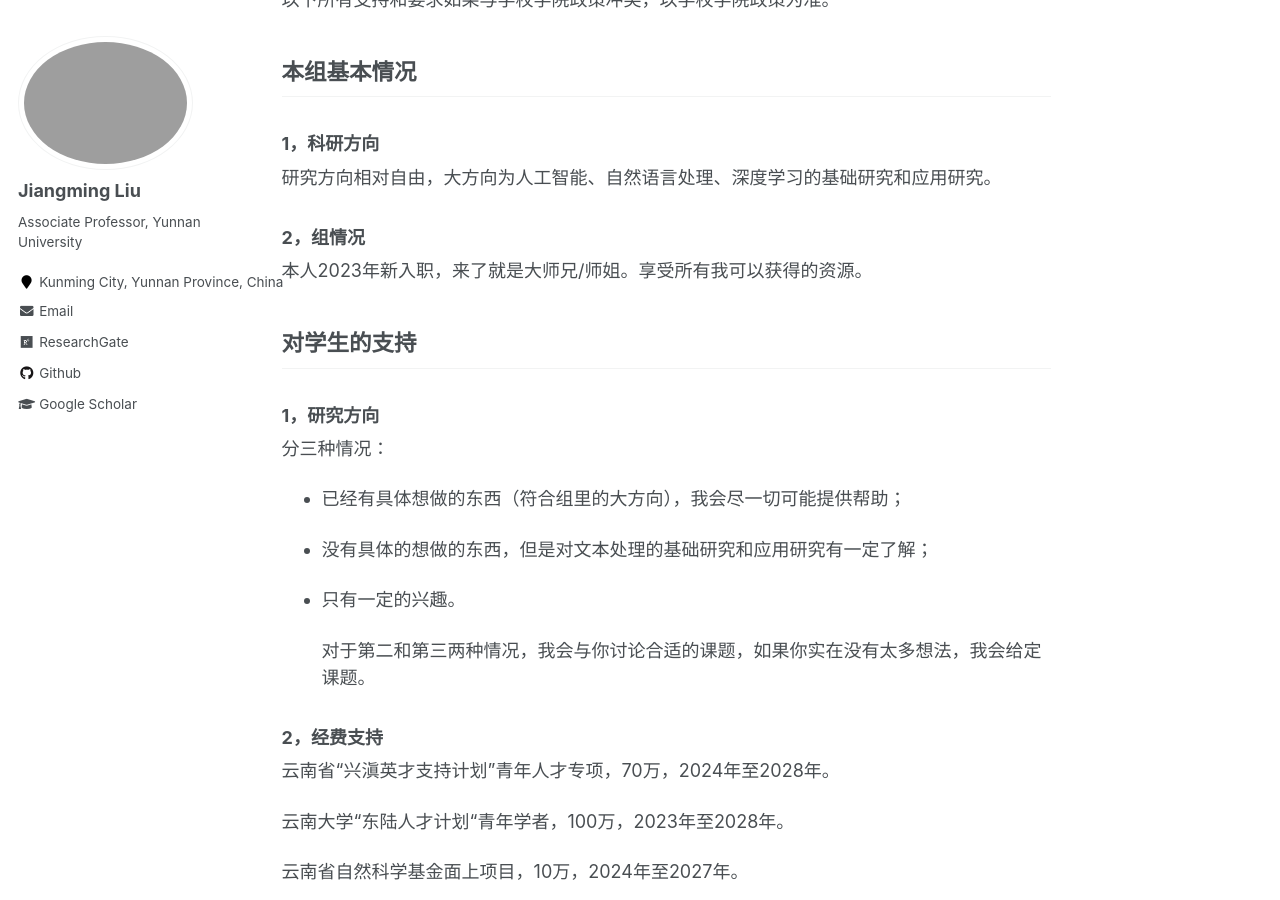
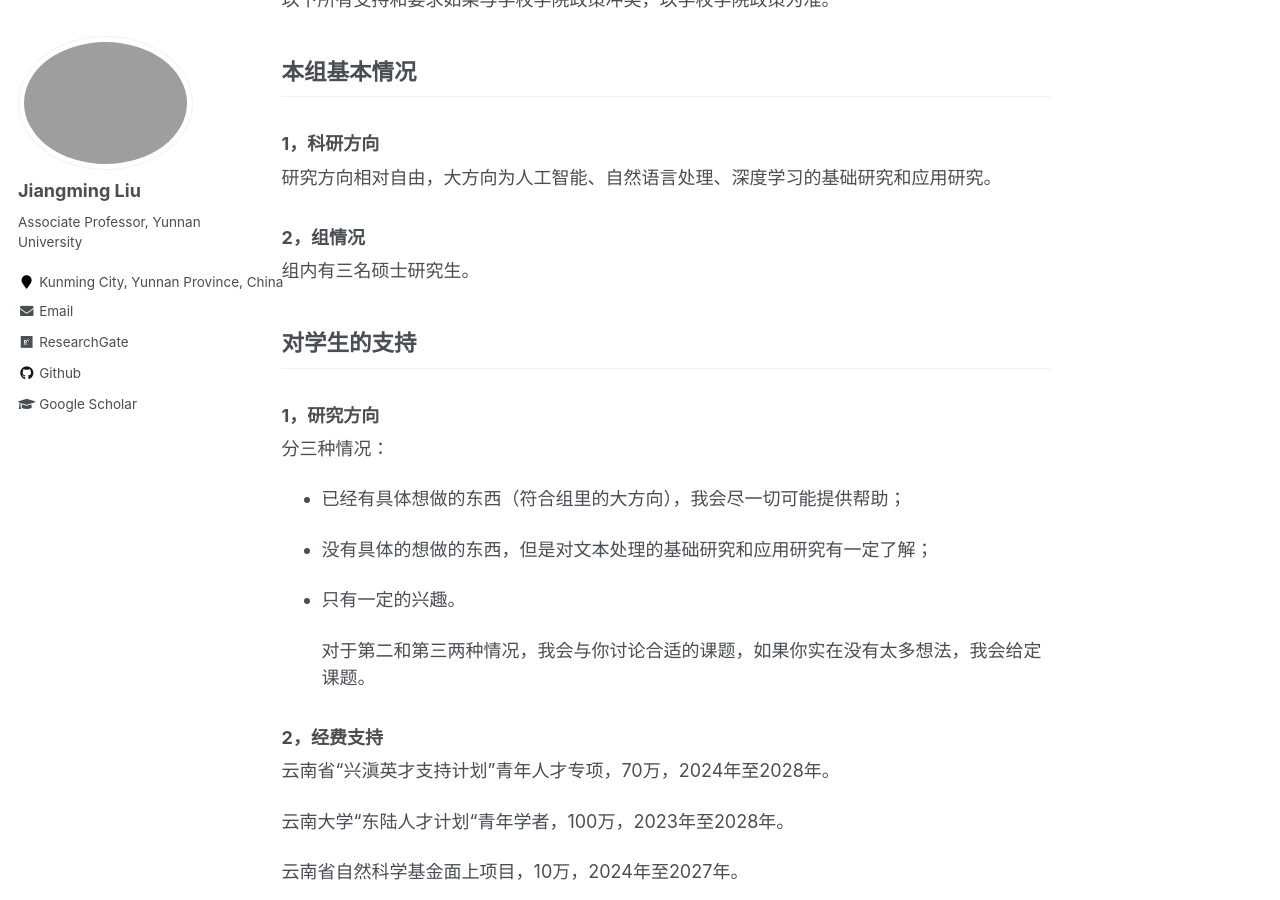
Before and after one commit to LeonCrashCode/LeonCrashCode.github.io, a Jekyll site: the page built from group_zh.md, in a window 1280 px wide and 900 px high, scrolled down 323 px. Built offline with Jekyll 4.4.1, drawn with Linux system fonts in a browser that asks for light colours; our own code applies the rules of GitHub Pages for plain Markdown files.

Commit message:
Update group_zh.md

```diff
--- a/group_zh.md
+++ b/group_zh.md
@@ -14,7 +14,7 @@
 
 ### 2，组情况
 
-本人2023年新入职，来了就是大师兄/师姐。享受所有我可以获得的资源。
+组内有三名硕士研究生。
 
 ## 对学生的支持
 
```
